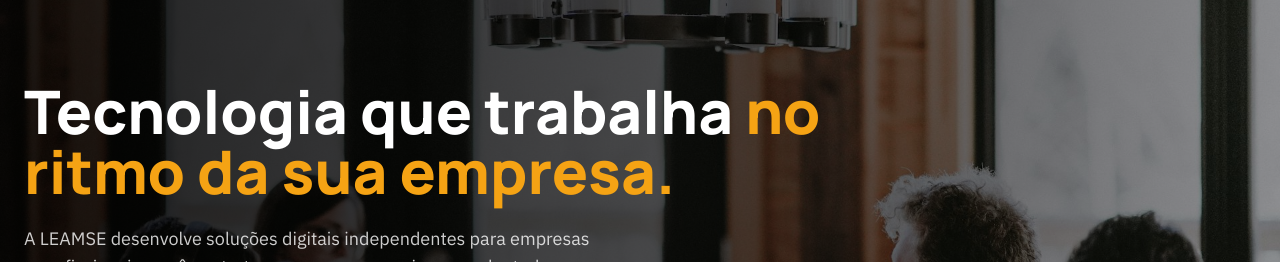
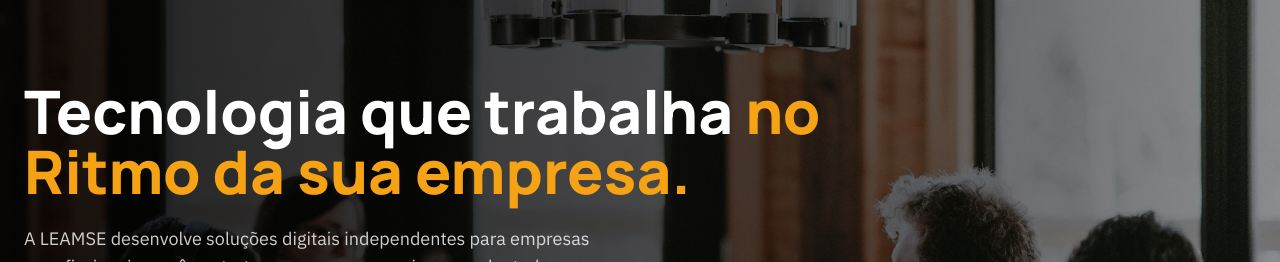
Before and after one commit to Esmael-Arcanjo/frontend, a React (Create React App) app: page / in a window 1280 px wide. Shown: the part 152-414 px from the top of the page. Built offline with nearby package versions, Linux system fonts and the light colour scheme; no server answers.

Commit message:
Atualizado

```diff
--- a/src/website/pages/HomePage.tsx
+++ b/src/website/pages/HomePage.tsx
@@ -23,7 +23,7 @@ const Hero = () => (
     <div className="absolute inset-0 -z-10 bg-gradient-to-r from-black/85 via-black/65 to-black/30" />
     <div className="mx-auto w-full max-w-7xl px-4 py-24 text-white sm:px-6 lg:py-36">
       <h1 className="fade-up mt-6 max-w-4xl font-display text-4xl font-extrabold leading-[1.05] sm:text-5xl lg:text-6xl" style={{ animationDelay: "80ms" }}>
-        Tecnologia que trabalha <span className="text-accent">no ritmo da sua empresa.</span>
+        Tecnologia que trabalha <span className="text-accent">no Ritmo da sua empresa.</span>
       </h1>
       <p className="fade-up mt-6 max-w-xl text-base text-white/80 md:text-lg" style={{ animationDelay: "160ms" }}>
         A LEAMSE desenvolve soluções digitais independentes para empresas e profissionais: você contrata apenas o que precisa e recebe tudo configurado para o seu mercado.
```
